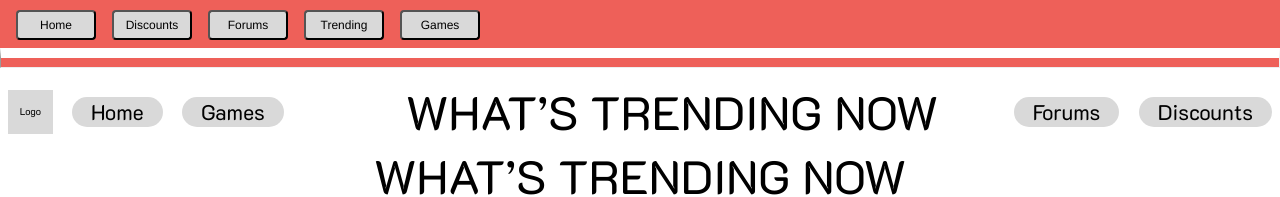
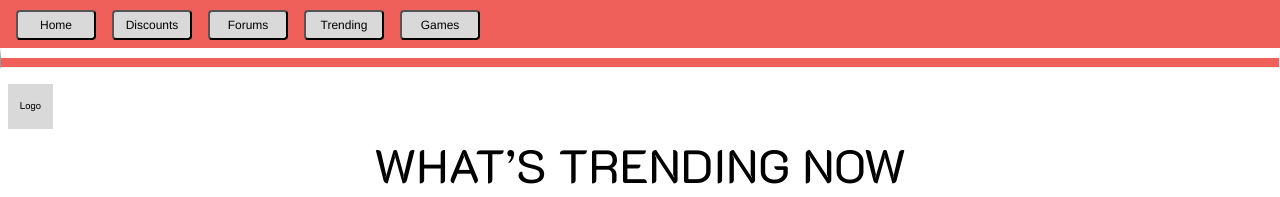
Before and after one commit to sarahmora343/dealfinder-beta4, a plain HTML site: page trendspage.html in a window 1280 px wide. Shown: the top 197 px of the page. Drawn offline with Linux system fonts and the light colour scheme.

Commit message:
Remove navigation and title from trendspage
Removed navigation links and site title from the header.

```diff
--- a/trendspage.html
+++ b/trendspage.html
@@ -48,18 +48,6 @@
   <header class="site-header">
     <a class="logo" href="index.html" aria-label="Home">Logo</a>
 
-    <nav class="site-nav" aria-label="Main">
-      <ul class="site-nav__list site-nav__list--start">
-        <li><a class="pill" href="index.html">Home</a></li>
-        <li><a class="pill" href="games.html">Games</a></li>
-      </ul>
-      <ul class="site-nav__list site-nav__list--end">
-        <li><a class="pill" href="forum.html">Forums</a></li>
-        <li><a class="pill" href="game_pricing.html">Discounts</a></li>
-      </ul>
-    </nav>
-
-    <h1 class="site-title">What’s Trending Now</h1>
   </header>
 
   <main>
```
